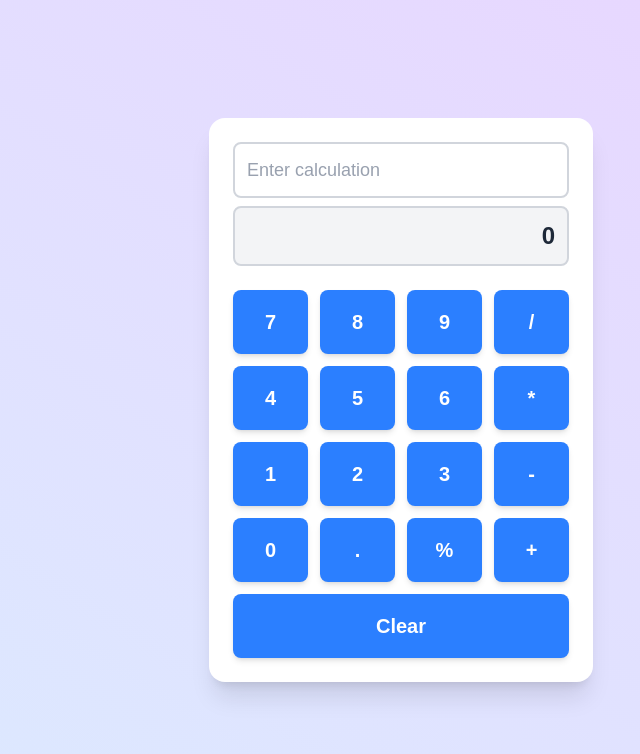
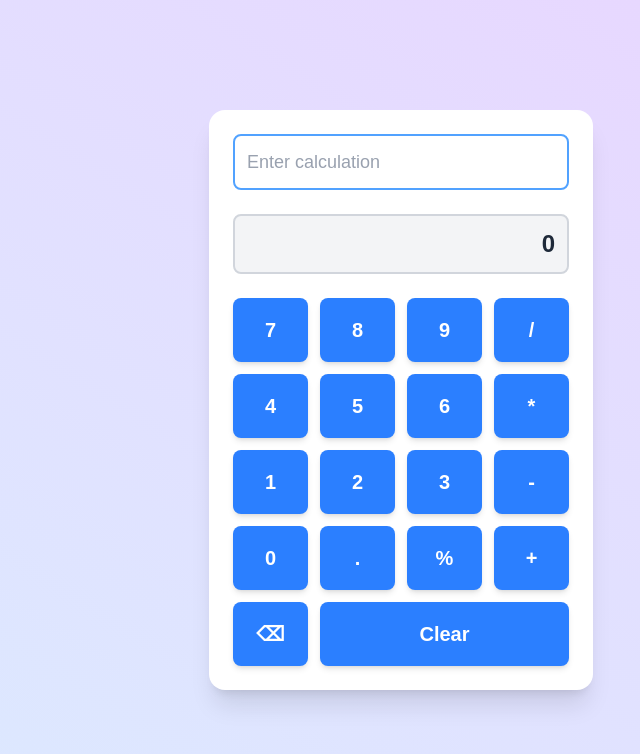
Before and after one commit to yunis310/Calculator, a Next.js app: page / in a window 1280 px wide. Shown: the top 754 px of the page, without its empty margins (239-879 px from the left). Built offline with nearby package versions, Linux system fonts and the light colour scheme.

Commit message:
add delete button and fixed 0 between operation

```diff
--- a/app/page.tsx
+++ b/app/page.tsx
@@ -3,20 +3,25 @@ import Buttons from '@/components/Buttons';
 import Input from '@/components/Input';
 import Result from '@/components/Result';
 import calculate from '@/utilities/calculate';
-import { useEffect, useState } from 'react';
+import { useEffect, useRef, useState } from 'react';
 
 export default function Home() {
     const [inputValue, setInputValue] = useState('');
     const [result, setResult] = useState(0);
+    const [prev, setPrev] = useState(0);
+    const inputRef = useRef<HTMLInputElement>(null);
 
     const handleClear = () => {
         setInputValue('');
         setResult(0);
+        setPrev(0);
+        inputRef.current?.focus();
     };
 
-    useEffect(() => {
-        setResult(calculate(inputValue));
-    }, [inputValue]);
+    const handleBackspace = () => {
+        setInputValue((prev) => prev.slice(0, -1));
+        inputRef.current?.focus();
+    };
 
     const handleClick = (value: string) => {
         const operators = ['+', '-', '*', '/', '%', '.'];
@@ -25,22 +30,51 @@ export default function Home() {
         if (operators.includes(value)) {
             if (operators.includes(lastChar)) {
                 setInputValue((prev) => prev.slice(0, -1) + value);
+                inputRef.current?.focus();
                 return;
             }
         }
 
         setInputValue((prev) => prev + value);
+        inputRef.current?.focus();
     };
+
+    useEffect(() => {
+        const operators = ['+', '-', '*', '/', '%', '.'];
+        const lastChar = inputValue.slice(-1);
+
+        if (inputValue === '') {
+            setResult(0);
+            return;
+        }
+
+        if (operators.includes(lastChar)) {
+            setResult(prev);
+        } else {
+            const newResult = calculate(inputValue);
+            setResult(newResult);
+            setPrev(newResult);
+        }
+    }, [inputValue]);
+
+    useEffect(() => {
+        inputRef.current?.focus();
+    }, []);
 
     return (
         <div className="flex items-center justify-center min-h-screen bg-gradient-to-tr from-blue-100 to-purple-200 p-4">
             <div className="bg-white p-6 rounded-2xl shadow-xl w-full max-w-sm flex flex-col gap-6">
-                <div className="flex flex-col gap-2">
-                    <Input value={inputValue} onChange={setInputValue} />
-                    <Result result={result} />
-                </div>
-
-                <Buttons handleClick={handleClick} handleClear={handleClear} />
+                <Input
+                    value={inputValue}
+                    onChange={setInputValue}
+                    inputRef={inputRef}
+                />
+                <Result result={result} />
+                <Buttons
+                    handleClick={handleClick}
+                    handleClear={handleClear}
+                    handleBackspace={handleBackspace}
+                />
             </div>
         </div>
     );
--- a/components/Buttons.tsx
+++ b/components/Buttons.tsx
@@ -3,10 +3,15 @@ import ButtonItem from './ButtonItem';
 
 interface Props {
     handleClick: (value: string) => void;
-    handleClear: (value: string) => void;
+    handleClear: () => void;
+    handleBackspace: () => void;
 }
 
-const Buttons: React.FC<Props> = ({ handleClick, handleClear }) => {
+const Buttons: React.FC<Props> = ({
+    handleClick,
+    handleClear,
+    handleBackspace,
+}) => {
     const buttons = [
         '7',
         '8',
@@ -31,7 +36,8 @@ const Buttons: React.FC<Props> = ({ handleClick, handleClear }) => {
             {buttons.map((char) => (
                 <ButtonItem key={char} label={char} onClick={handleClick} />
             ))}
-            <div className="col-span-4">
+            <ButtonItem label="⌫" onClick={handleBackspace} />
+            <div className="col-span-3">
                 <ButtonItem label="Clear" onClick={handleClear} />
             </div>
         </div>
--- a/components/Input.tsx
+++ b/components/Input.tsx
@@ -3,9 +3,10 @@ import React from 'react';
 interface Props {
     value: string;
     onChange: (value: string) => void;
+    inputRef: React.RefObject<HTMLInputElement | null>;
 }
 
-const Input: React.FC<Props> = ({ value, onChange }) => {
+const Input: React.FC<Props> = ({ value, onChange, inputRef }) => {
     const handleChange = (e: React.ChangeEvent<HTMLInputElement>) => {
         let inputValue = e.target.value;
         inputValue = inputValue.replace(/[^0-9+\-*/.]/g, '');
@@ -17,6 +18,7 @@ const Input: React.FC<Props> = ({ value, onChange }) => {
 
     return (
         <input
+            ref={inputRef}
             type="text"
             value={value}
             onChange={handleChange}
```
